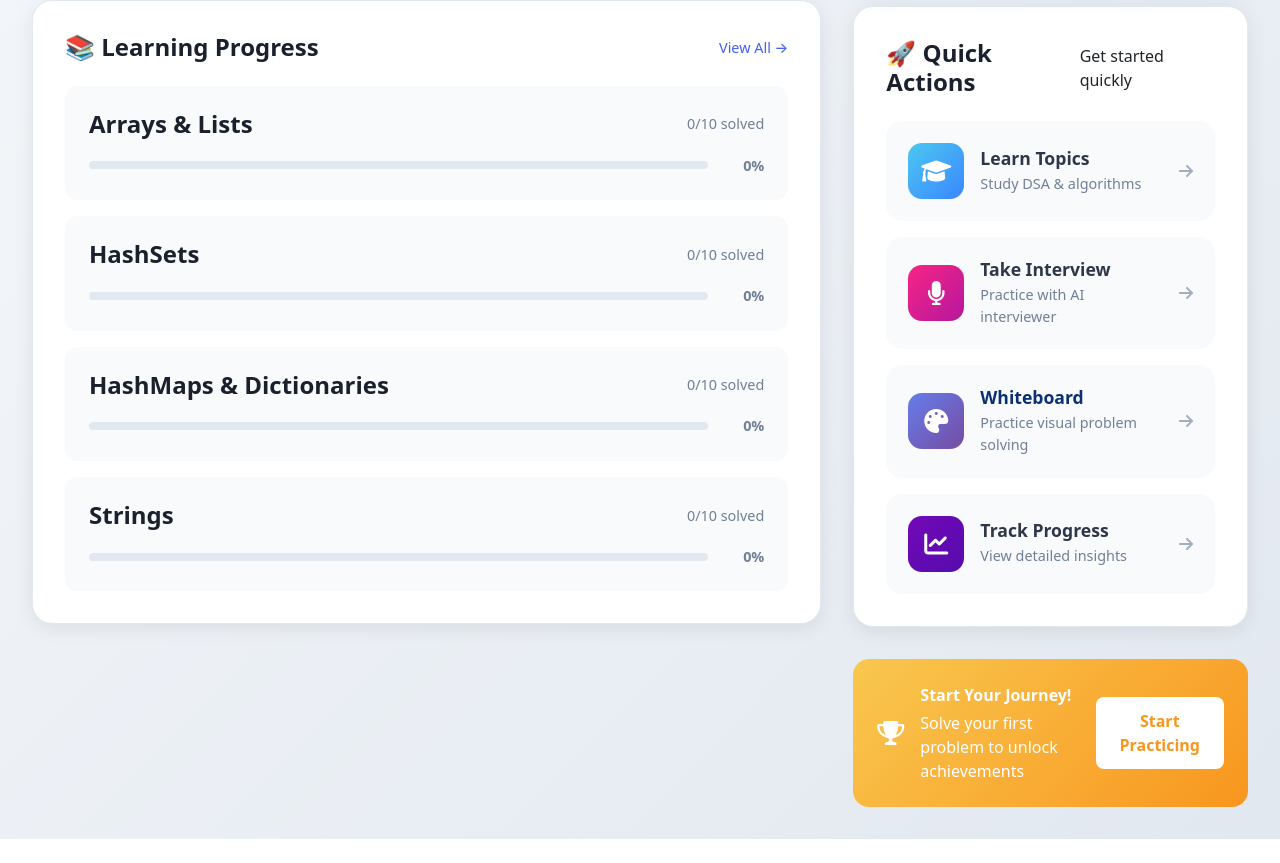
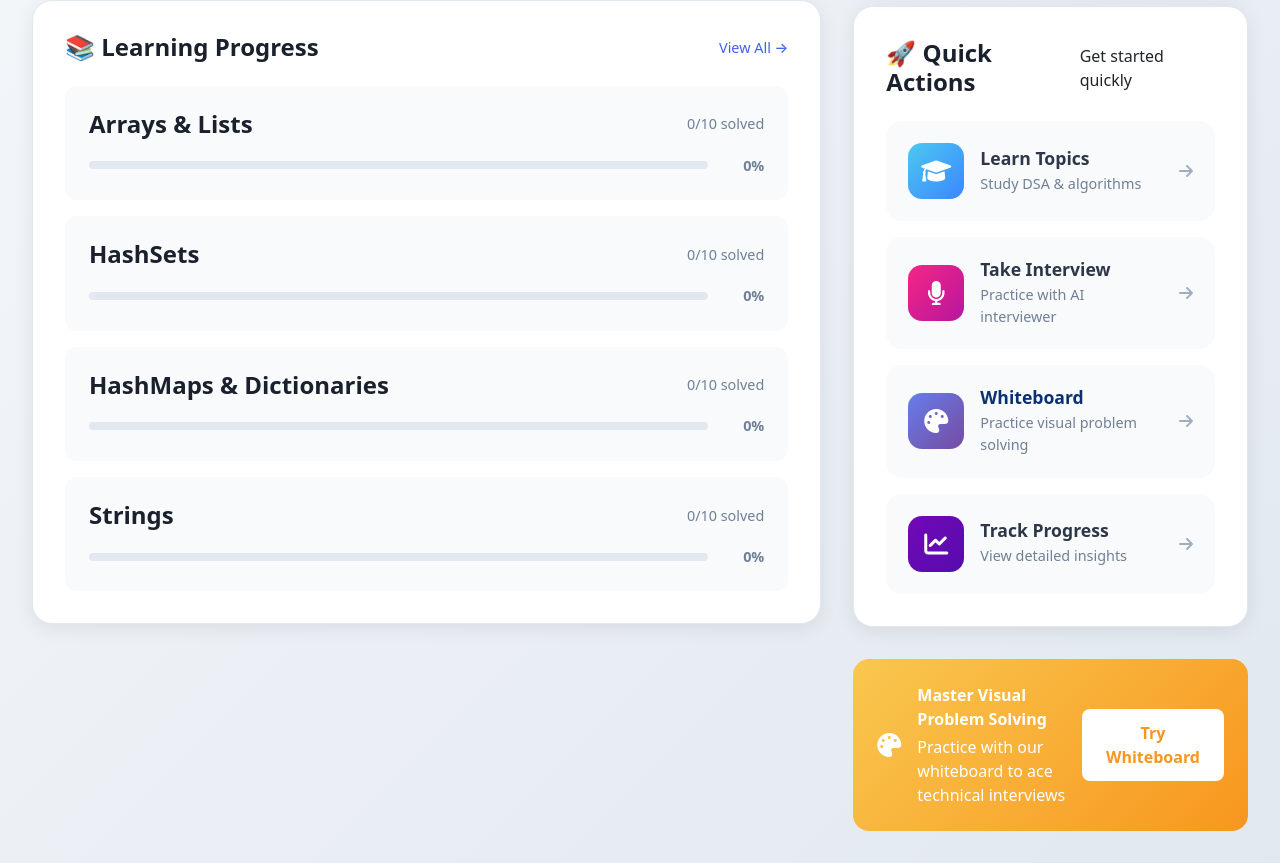
Before and after one commit to ashhwiithac22/CodeBuddyApp, an Angular app in the folder frontend/: page /#/dashboard in a window 1280 px wide. Shown: the part 911-1774 px from the top of the page. Before the commit the page ends 1750 px from the top, so only its background shows below. Built offline with nearby package versions, Linux system fonts and the light colour scheme; no server answers; sample sign-in values are in the browser's storage.

Commit message:
added proper routing

```diff
--- a/frontend/src/app/components/dashboard/dashboard-nav.component.ts
+++ b/frontend/src/app/components/dashboard/dashboard-nav.component.ts
@@ -27,11 +27,11 @@ import { RouterModule } from '@angular/router';
             <div class="nav-hover-effect"></div>
           </a>
 
-          <a class="nav-item daily-challenge" routerLink="/coding-round" routerLinkActive="active">
+          <a class="nav-item whiteboard" routerLink="/whiteboard" routerLinkActive="active">
             <div class="nav-icon">
-              <i class="fas fa-calendar-day"></i>
+              <i class="fas fa-palette"></i>
             </div>
-            <span class="nav-text">Solve Daily Challenge</span>
+            <span class="nav-text">Whiteboard</span>
             <div class="nav-hover-effect"></div>
           </a>
 
@@ -129,7 +129,7 @@ import { RouterModule } from '@angular/router';
       border-bottom-color: #4cc9f0;
     }
 
-    .nav-item.daily-challenge:hover {
+    .nav-item.whiteboard:hover {
       color: #4cc9f0;
       background: linear-gradient(135deg, rgba(76, 201, 240, 0.2) 0%, rgba(67, 97, 238, 0.3) 100%);
       border-bottom-color: #4cc9f0;
@@ -170,7 +170,7 @@ import { RouterModule } from '@angular/router';
       background: linear-gradient(135deg, rgba(76, 201, 240, 0.3) 0%, rgba(67, 97, 238, 0.4) 100%);
     }
 
-    .nav-item.active.daily-challenge {
+    .nav-item.active.whiteboard {
       border-bottom-color: #4cc9f0;
       background: linear-gradient(135deg, rgba(76, 201, 240, 0.3) 0%, rgba(67, 97, 238, 0.4) 100%);
     }
--- a/frontend/src/app/components/dashboard/dashboard.component.html
+++ b/frontend/src/app/components/dashboard/dashboard.component.html
@@ -236,16 +236,17 @@
       </div>
 
       <!-- Achievement Alert -->
-      <div class="achievement-alert" *ngIf="userProgress.totalSolved === 0">
-        <div class="alert-content">
-          <i class="fas fa-trophy"></i>
-          <div class="alert-text">
-            <strong>Start Your Journey!</strong>
-            <span>Solve your first problem to unlock achievements</span>
-          </div>
-        </div>
-        <button class="alert-button" routerLink="/whiteboard">Start Practicing</button>
-      </div>
+     <div class="achievement-alert" *ngIf="userProgress.totalSolved === 0">
+  <div class="alert-content">
+    <i class="fas fa-palette"></i>
+    <div class="alert-text">
+      <strong>Master Visual Problem Solving</strong>
+      <span>Practice with our whiteboard to ace technical interviews</span>
+    </div>
+  </div>
+  <button class="alert-button" routerLink="/whiteboard">Try Whiteboard</button>
+</div>
+
     </div>
   </div>
 </div>
```
Also changed, not shown: frontend/src/app/components/dashboard/dashboard-nav.component.html (+5 -14 lines).
